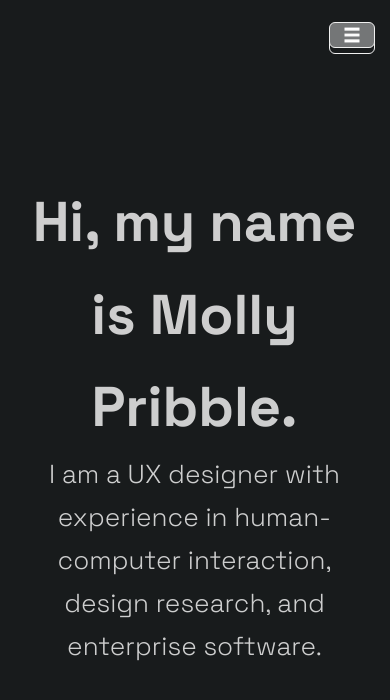
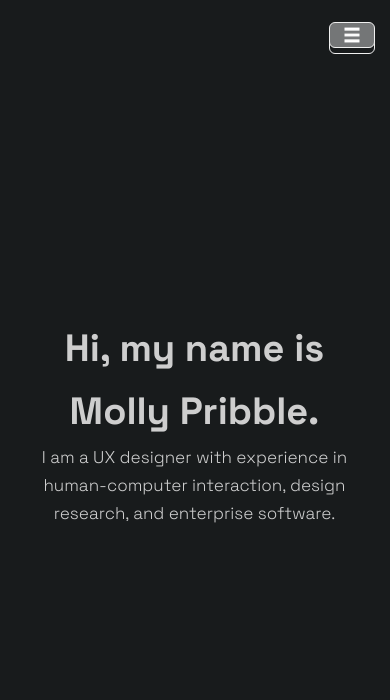
Before and after one commit to mollypribble/portfolio, a React (Create React App) app: page / in a window 390 px wide. Both pictures are taken after a click on the button 195 px from the left and 521 px from the top of the page. Shown: the top 700 px of the page. Built offline with nearby package versions, Linux system fonts and the light colour scheme.

Commit message:
fix small screen font sizes

```diff
--- a/src/App.css
+++ b/src/App.css
@@ -536,6 +536,26 @@ button:not(:hover).bounce .button-top{
   max-width: 850px;
 }
 
+@media (max-width:432px) {
+  .home-simple-name{
+    font-size: 42px;
+  }
+
+  .home-simple-title{
+    font-size: 22px;
+  }
+}
+
+@media (max-width:432px) {
+  .home-simple-name{
+    font-size: 38px;
+  }
+
+  .home-simple-title{
+    font-size: 17px;
+  }
+}
+
 .home-simple-video{
   display: flex;
   flex-direction: column;
--- a/src/components/home.js
+++ b/src/components/home.js
@@ -39,7 +39,6 @@ class Home extends React.Component {
 
         return <div className="home-display">
                 <video className={disableVideo} id="home-background-video" src={websitev2} typeof='video/mp4' autoPlay loop muted playsInline webkit-playsinline="true" poster={poster} />
-
                 <div className='home-simple'>
                     <div className='home-simple-name'>
                         Hi, my name is Molly Pribble.
```
